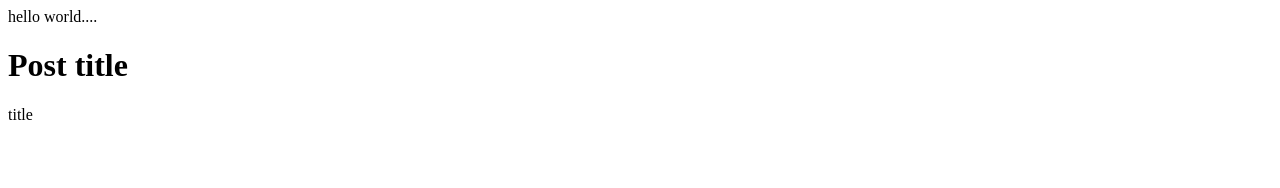
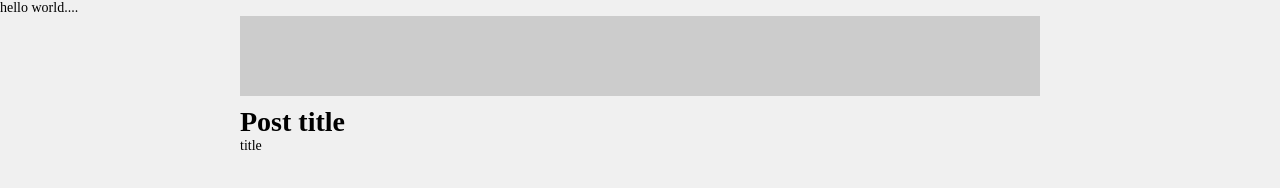
Before and after one commit to arunvijayind/zoho, a plain HTML site: page pages/index.html in a window 1280 px wide. Drawn offline with Linux system fonts and the light colour scheme.

Commit message:
Update index.html

```diff
--- a/pages/index.html
+++ b/pages/index.html
@@ -1,7 +1,7 @@
 <html>
   <head>
     <title> <b> Home </b> </title>
-    <link type="text/css" rel="stylesheet" href="../css/style.css" />
+    <link type="text/css" rel="stylesheet" href="../css/styles.css" />
   </head>
   <body>
         hello world....
```
